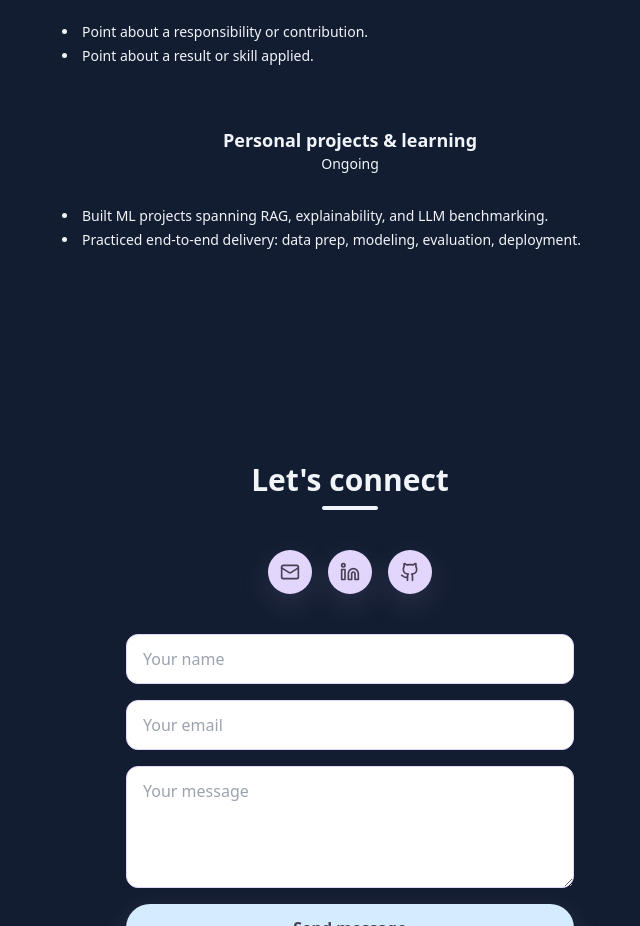
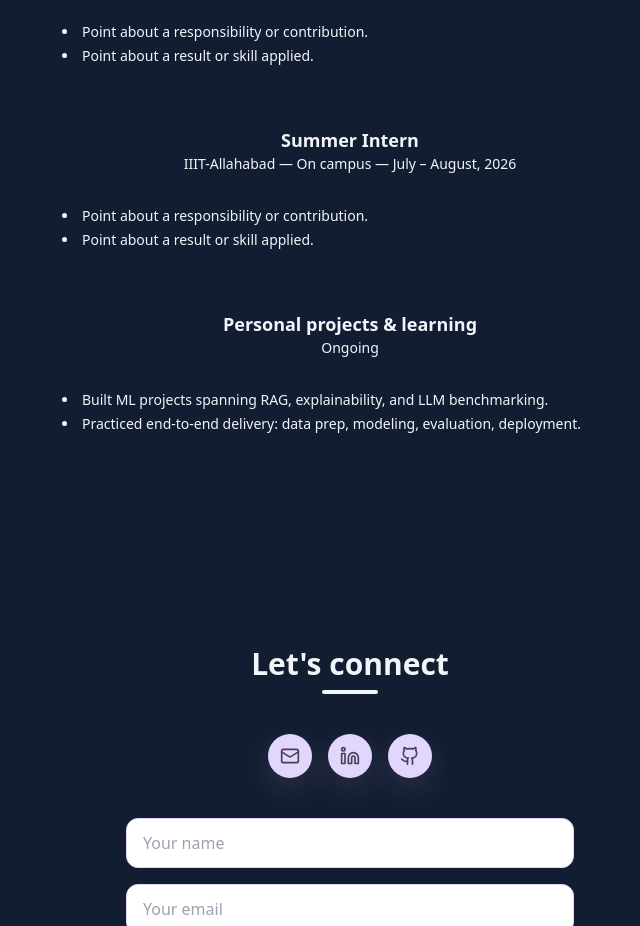
Before and after one commit to divissha/portfolio, a React (Vite) app: page / in a window 1280 px wide. Shown: the part 3300-4226 px from the top of the page, without its empty margins (290-930 px from the left). Built offline with nearby package versions, Linux system fonts and the light colour scheme.

Commit message:
Updated portfolio and deployed

```diff
--- a/src/components/Experience.jsx
+++ b/src/components/Experience.jsx
@@ -6,6 +6,15 @@ const items = [
     role: "Intern",
     org: "IIIT-Allahabad — On campus",
     period: "August – December, 2026",
+    points: [
+      "Point about a responsibility or contribution.",
+      "Point about a result or skill applied.",
+    ],
+  },
+  {
+    role: "Summer Intern",
+    org: "IIIT-Allahabad — On campus",
+    period: "July – August, 2026",
     points: [
       "Point about a responsibility or contribution.",
       "Point about a result or skill applied.",
```
